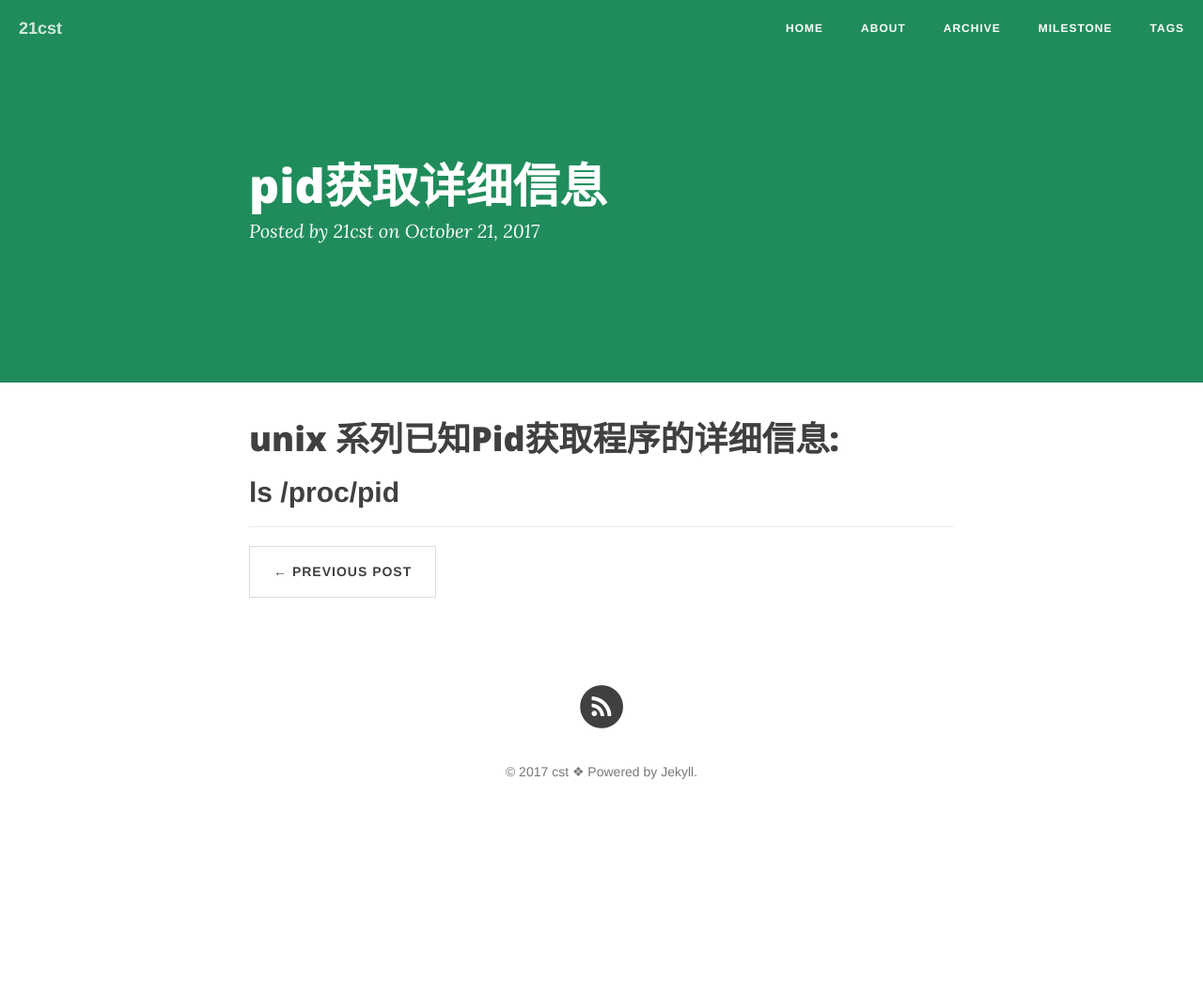
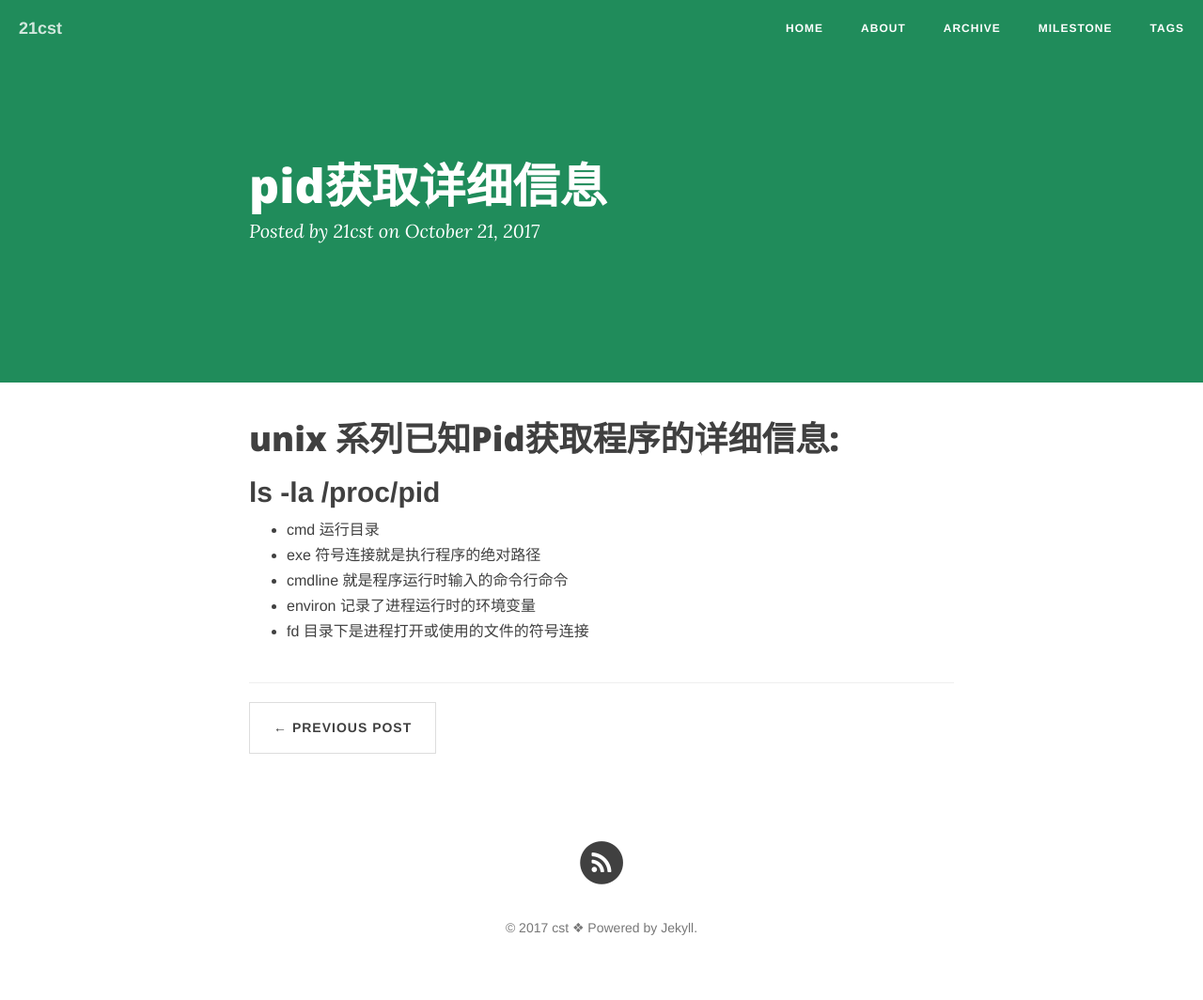
Before and after one commit to cst4049/git_blog, a Jekyll site: the page built from _posts/2017-10-21-pid获取详细信息.md, in a window 1280 px wide. Shown: the whole page at 94% size. Built offline with Jekyll 4.4.1, drawn with Linux system fonts in a browser that asks for light colours; nearby versions of some CDN libraries; comment, search, counter and statistics services are not loaded; before the commit the page ends 900 px from its top, so only the background shows below that.

Commit message:
pid more detail

```diff
--- a/_posts/2017-10-21-pid获取详细信息.md
+++ b/_posts/2017-10-21-pid获取详细信息.md
@@ -7,4 +7,9 @@ tags: [docker]
 description:  Do It Easier
 ---
 # unix 系列已知Pid获取程序的详细信息:
-## ls /proc/pid
+## ls -la /proc/pid
+ * cmd 运行目录
+ * exe 符号连接就是执行程序的绝对路径
+ * cmdline 就是程序运行时输入的命令行命令
+ * environ 记录了进程运行时的环境变量
+ * fd 目录下是进程打开或使用的文件的符号连接
```
